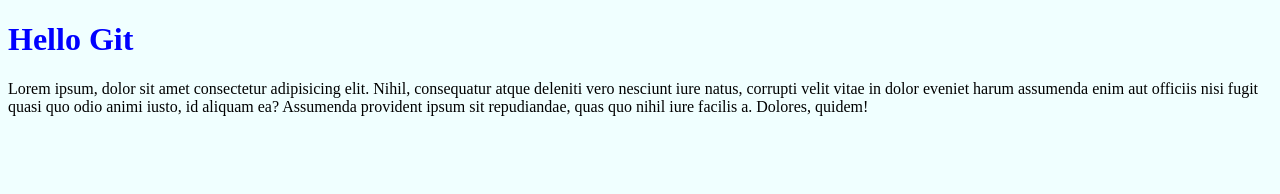
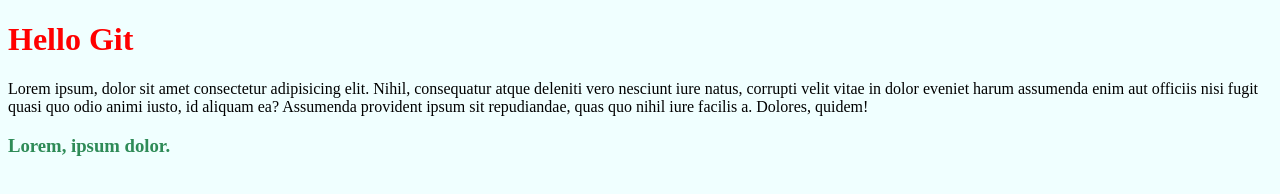
Before and after one commit to LesiaZ2007/GitTest, a plain HTML site: page index.html in a window 1280 px wide. Drawn offline with Linux system fonts and the light colour scheme.

Commit message:
added to main.js, added h3 to index.html, changed red to blue in styles.css

```diff
--- a/index.html
+++ b/index.html
@@ -15,6 +15,7 @@
         natus, corrupti velit vitae in dolor eveniet harum assumenda enim aut officiis nisi fugit quasi quo odio animi
         iusto, id aliquam ea? Assumenda provident ipsum sit repudiandae, quas quo nihil iure facilis a. Dolores, quidem!
     </p>
+    <h3>Lorem, ipsum dolor.</h3>
 </body>
 
 </html>
--- a/main.js
+++ b/main.js
@@ -0,0 +1 @@
+let a = 5
--- a/styles.css
+++ b/styles.css
@@ -3,5 +3,9 @@ body {
 }
 
 h1 {
-    color: blue;
+    color: red;
 }
+
+h3 {
+    color: seagreen;
+}
```
